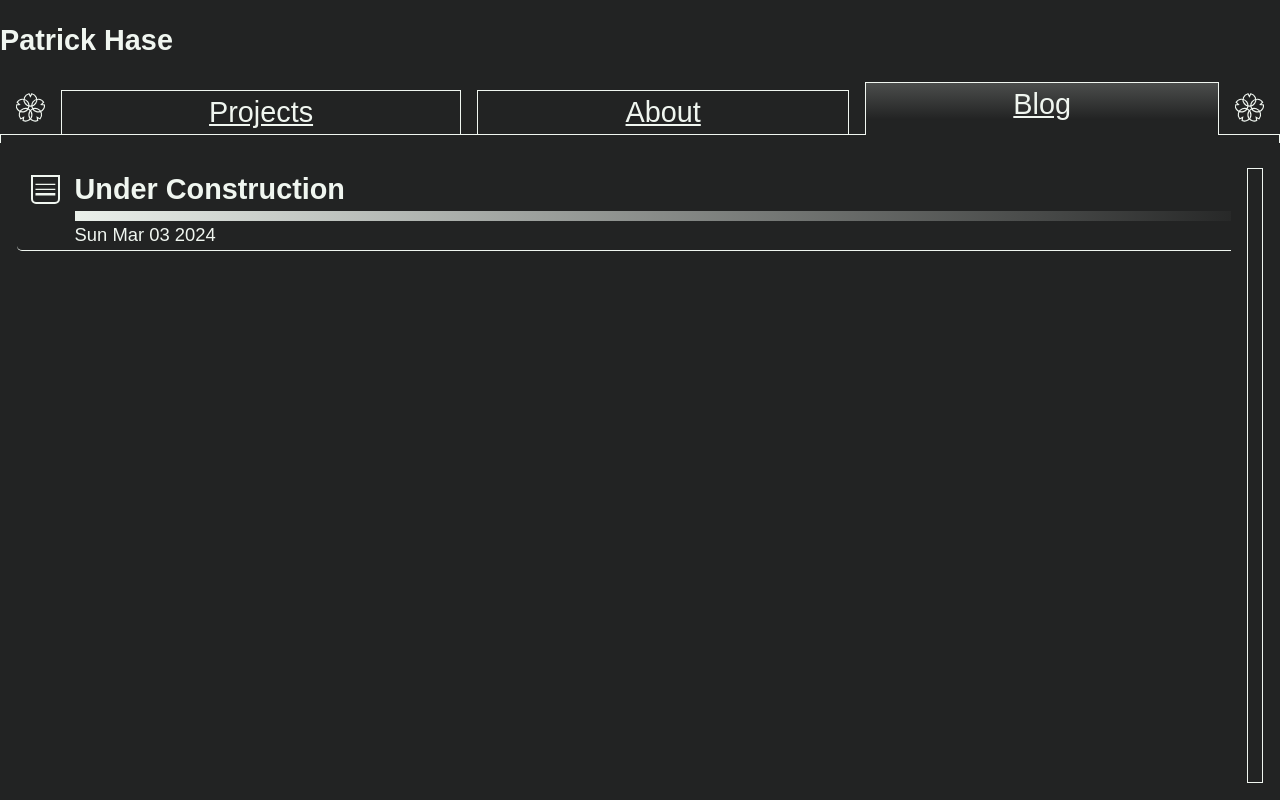
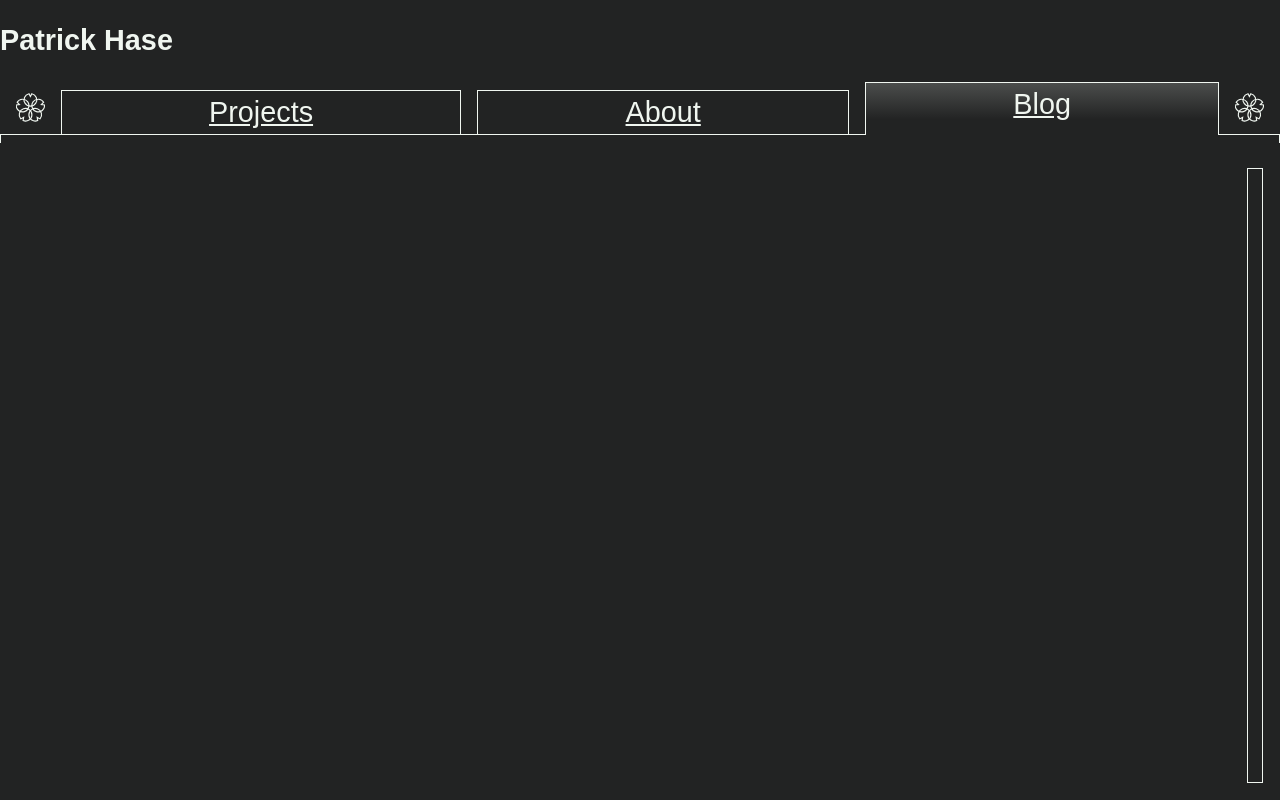
Before and after one commit to patrickahase/patrickhase.xyz, a React (Vite) app: page /blog in a window 1280 px wide. Built offline with nearby package versions, Linux system fonts and the light colour scheme.

Commit message:
cleanup for ts

```diff
--- a/src/routes/blog-page.tsx
+++ b/src/routes/blog-page.tsx
@@ -1,11 +1,11 @@
-import { blogPostList } from '../assets/blogList.tsx';
+/* import { blogPostList } from '../assets/blogList.tsx'; */
 import SimpleBar from 'simplebar-react';
 import 'simplebar-react/dist/simplebar.min.css';
-import { AnimatedDetailsSummary, AnimatedDetailsWrapper } from '../lib/AnimatedDetails.tsx';
+/* import { AnimatedDetailsSummary, AnimatedDetailsWrapper } from '../lib/AnimatedDetails.tsx'; */
 
 export default function BlogPage(){
 
-  const blogDetails: React.ReactElement[] = blogPostList.map(blogPost =>
+  /* const blogDetails: React.ReactElement[] = blogPostList.map(blogPost =>
     <AnimatedDetailsWrapper>
 
       <AnimatedDetailsSummary>
@@ -27,12 +27,12 @@ export default function BlogPage(){
       </div>
 
     </AnimatedDetailsWrapper>
-  );
+  ); */
 
   return(
     <SimpleBar style={{ height: "100%" }} forceVisible="y" autoHide={false} scrollbarMinSize={32}>
       <div className="projectsContainer">
-        {blogDetails}
+        {/* {blogDetails} */}
       </div>
     </SimpleBar>
   )
```
Also changed, not shown: 1 other file (tests, documents, lock files or other folders).
